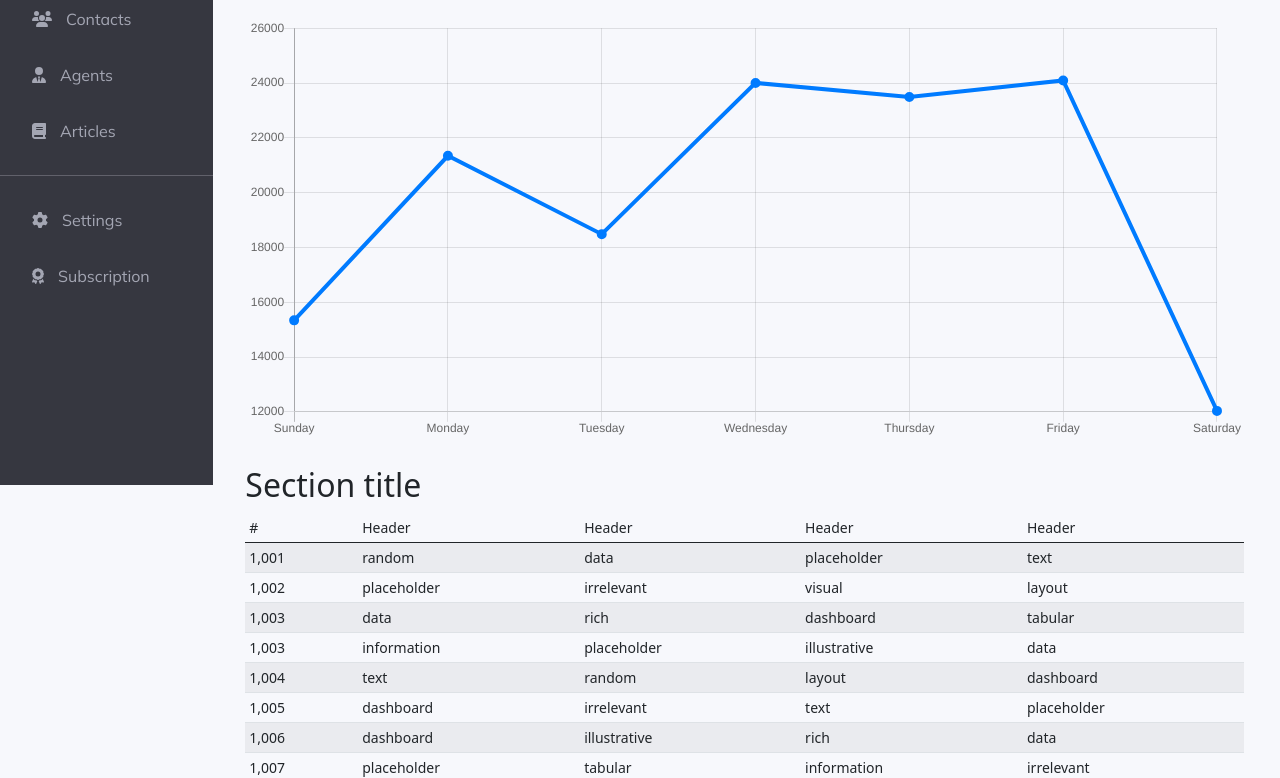
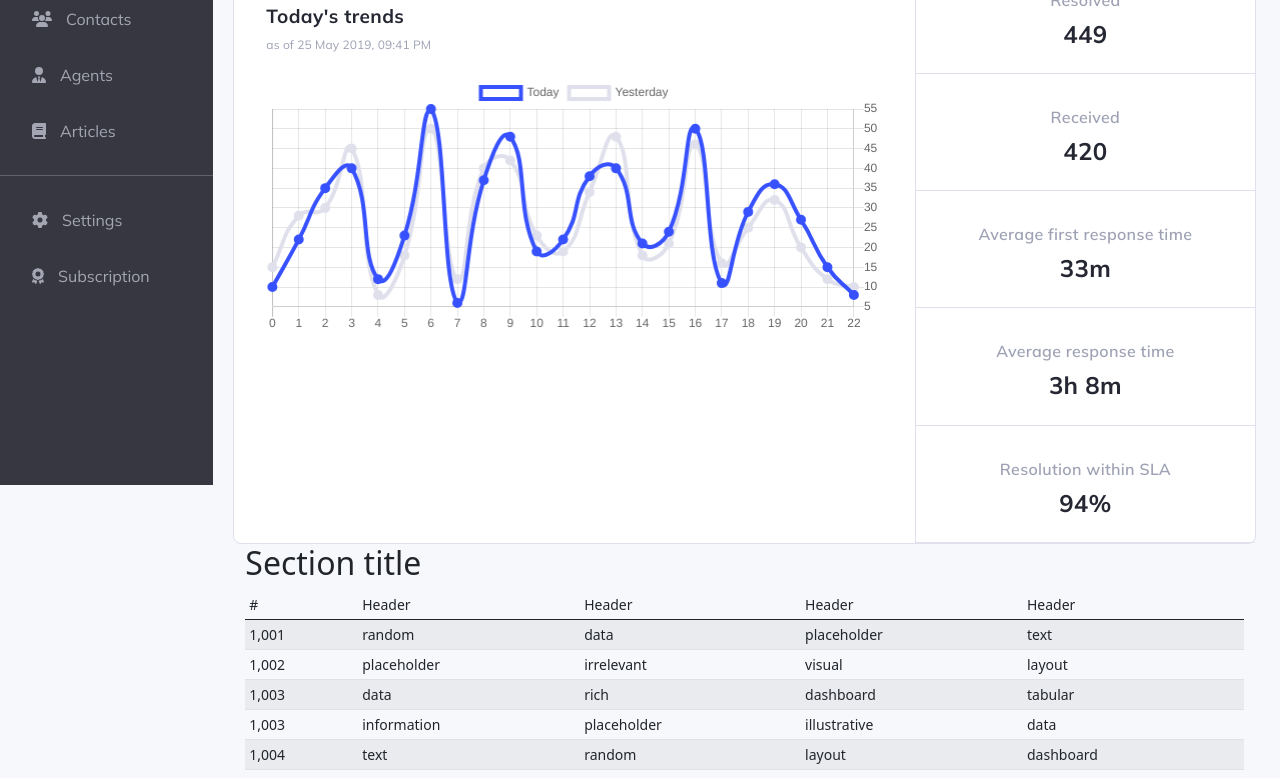
Before and after one commit to nicolepacheco/assignment5-frontend-framework, a website: page public/index.html in a window 1280 px wide. Shown: the part 315-1093 px from the top of the page. Drawn offline with nearby package versions, Linux system fonts and the light colour scheme; files whose address does not match are found by name.

Commit message:
Adds graph

```diff
--- a/public/assets/js/dashboard.js
+++ b/public/assets/js/dashboard.js
@@ -12,41 +12,44 @@
     type: 'line',
     data: {
       labels: [
-        'Sunday',
-        'Monday',
-        'Tuesday',
-        'Wednesday',
-        'Thursday',
-        'Friday',
-        'Saturday'
+        '0', '1', '2', '3', '4', '5', '6', '7', '8', '9', '10',
+        '11', '12', '13', '14', '15', '16', '17', '18', '19', '20', '21', '22'
       ],
       datasets: [{
+        label: 'Today',
         data: [
-          15339,
-          21345,
-          18483,
-          24003,
-          23489,
-          24092,
-          12034
+          10, 22, 35, 40, 12, 23, 55, 6, 37, 48, 19, 22, 38, 40, 21, 24, 50, 11, 29, 36, 27, 15, 8
         ],
-        lineTension: 0,
+        lineTension: 0.5,
         backgroundColor: 'transparent',
-        borderColor: '#007bff',
+        borderColor: '#3751FF',
         borderWidth: 4,
-        pointBackgroundColor: '#007bff'
+        pointBackgroundColor: '#3751FF'
+      },
+      {
+        label: 'Yesterday',
+        data: [
+          15, 28, 30, 45, 8, 18, 50, 12, 40, 42, 23, 19, 34, 48, 18, 21, 46, 16, 25, 32, 20, 12, 10
+        ],
+        lineTension: 0.5,
+        backgroundColor: 'transparent',
+        borderColor: '#DFE0EB',
+        borderWidth: 4,
+        pointBackgroundColor: '#DFE0EB'
       }]
     },
     options: {
       scales: {
         yAxes: [{
           ticks: {
-            beginAtZero: false
-          }
+            beginAtZero: false,
+            color: '#9FA2B4'
+          },
+          position: 'right'
         }]
       },
       legend: {
-        display: false
+        display: true
       }
     }
   })
--- a/public/index.html
+++ b/public/index.html
@@ -35,7 +35,7 @@
             <span class="navbar-toggler-icon"></span>
         </button>
         <div class="content-header navbar-item">
-            <h2 class="title">Overview</h2>
+            <h1 class="title">Overview</h1>
             <div class="content-header-right">
                 <div class="header-icons">
                     <em class="fa-solid fa-magnifying-glass"></em>
@@ -147,22 +147,39 @@
                         </div>
                     </div>
                 </div>
-                <div
-                    class="d-flex justify-content-between flex-wrap flex-md-nowrap align-items-center pt-3 pb-2 mb-3 border-bottom">
-                    <h1 class="h2">Dashboard</h1>
-                    <div class="btn-toolbar mb-2 mb-md-0">
-                        <div class="btn-group me-2">
-                            <button type="button" class="btn btn-sm btn-outline-secondary">Share</button>
-                            <button type="button" class="btn btn-sm btn-outline-secondary">Export</button>
+                <div class="todays-trends row">
+                    <div class="graph-container col-12 col-lg-8">
+                        <div
+                            class="d-flex justify-content-between flex-wrap flex-md-nowrap align-items-center pt-3 pb-2">
+                            <h2 class="graph-title">Today's trends</h2>
                         </div>
-                        <button type="button" class="btn btn-sm btn-outline-secondary dropdown-toggle">
-                            <em class="fa fa-calendar"></em>
-                            This week
-                        </button>
+                        <p class="graph-date">as of 25 May 2019, 09:41 PM</p>
+
+                        <canvas class="my-4 w-100" id="myChart" width="900" height="380"></canvas>
+                    </div>
+                    <div class="additional-info-container col-12 col-lg-4">
+                        <div class="addtiional-info-card">
+                            <h3 class="addtiional-info-card-title">Resolved</h3>
+                            <p class="addtiional-info-card-text">449</p>
+                        </div>
+                        <div class="addtiional-info-card">
+                            <h3 class="addtiional-info-card-title">Received</h3>
+                            <p class="addtiional-info-card-text">420</p>
+                        </div>
+                        <div class="addtiional-info-card">
+                            <h3 class="addtiional-info-card-title">Average first response time</h3>
+                            <p class="addtiional-info-card-text">33m</p>
+                        </div>
+                        <div class="addtiional-info-card">
+                            <h3 class="addtiional-info-card-title">Average response time</h3>
+                            <p class="addtiional-info-card-text">3h 8m</p>
+                        </div>
+                        <div class="addtiional-info-card">
+                            <h3 class="addtiional-info-card-title">Resolution within SLA</h3>
+                            <p class="addtiional-info-card-text">94%</p>
+                        </div>
                     </div>
                 </div>
-
-                <canvas class="my-4 w-100" id="myChart" width="900" height="380"></canvas>
 
                 <h2>Section title</h2>
                 <div class="table-responsive">
--- a/src/scss/style.scss
+++ b/src/scss/style.scss
@@ -66,7 +66,7 @@ $font-stack: 'Mulish', sans-serif;
     justify-content: space-between;
     padding: 30px;
 
-    h2.title {
+    h1.title {
         margin: 0;
         font-weight: 700;
         font-family: $font-stack;
@@ -121,6 +121,8 @@ main {
 }
 
 .cards-container {
+    margin-bottom: 30px;
+
     .card-title {
         margin-bottom: 12px;
         font-family: $font-stack;
@@ -153,5 +155,65 @@ main {
             }
         }
     }
+}
 
+.todays-trends {
+    background-color: white;
+    border: 1px solid #DFE0EB;
+    border-radius: 8px;
+
+    .graph-container {
+        padding: 32px;
+
+        .graph-title {
+            margin-bottom: 0;
+            font-family: $font-stack;
+            font-weight: 700;
+            font-size: 19px;
+            line-height: 23.85px;
+            letter-spacing: 0.4px;
+            color: #252733;
+        }
+
+        .graph-date {
+            font-family: $font-stack;
+            font-weight: 400;
+            font-size: 12px;
+            line-height: 16px;
+            letter-spacing: 0.1px;
+            color: #9FA2B4;
+        }
+    }
+
+    .additional-info-container {
+        display: flex;
+        flex-direction: column;
+        text-align: center;
+        border-left: 1px solid #DFE0EB;
+        padding: 0;
+
+        .addtiional-info-card {
+            border-bottom: 1px solid #DFE0EB;
+            padding: 32px 32px 24px 32px;
+
+            .addtiional-info-card-title {
+                font-family: $font-stack;
+                font-weight: 600;
+                font-size: 16px;
+                line-height: 22px;
+                letter-spacing: 0.3px;
+                color: #9FA2B4;
+            }
+
+            .addtiional-info-card-text {
+                margin: 0;
+                font-family: $font-stack;
+                font-weight: 700;
+                font-size: 24px;
+                line-height: 30.12px;
+                letter-spacing: 0.3px;
+                color: #252733;
+            }
+        }
+    }
 }
```
Also changed, not shown: public/assets/css/style.css, 1 other file.
